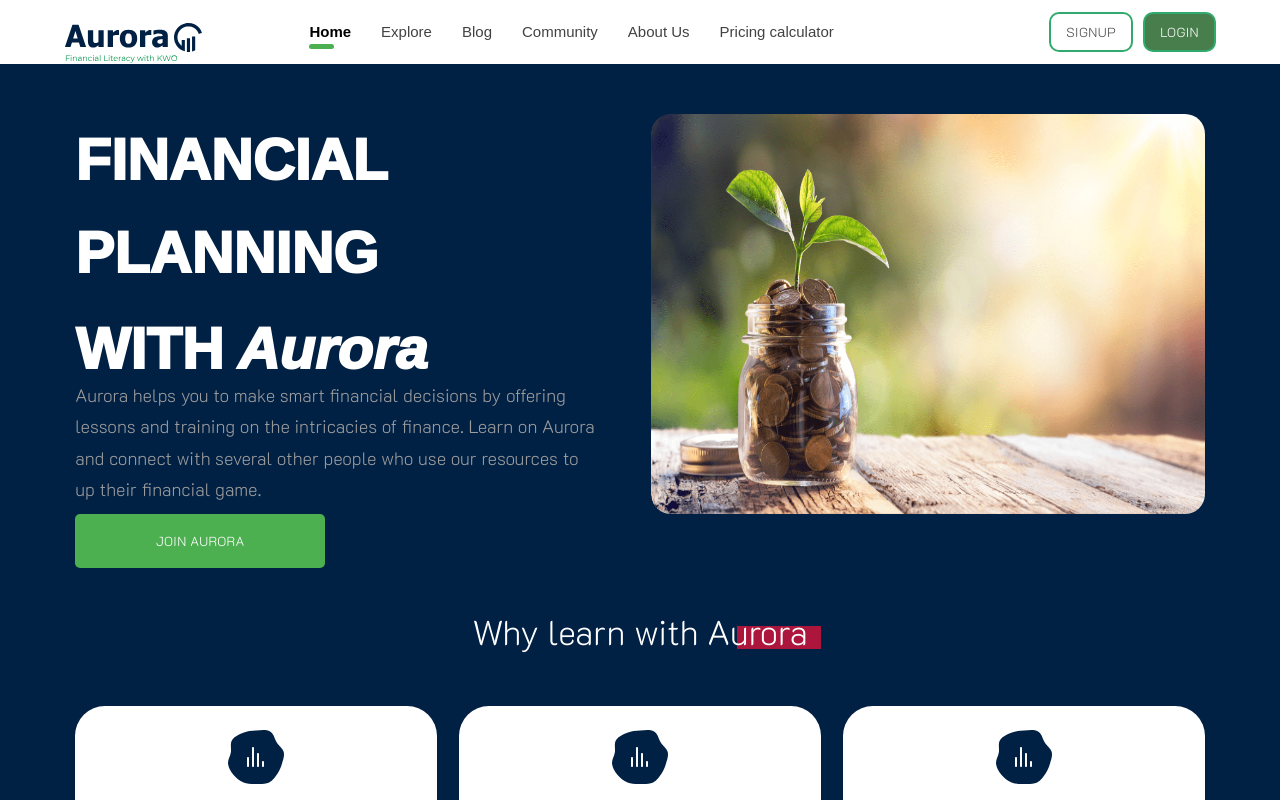
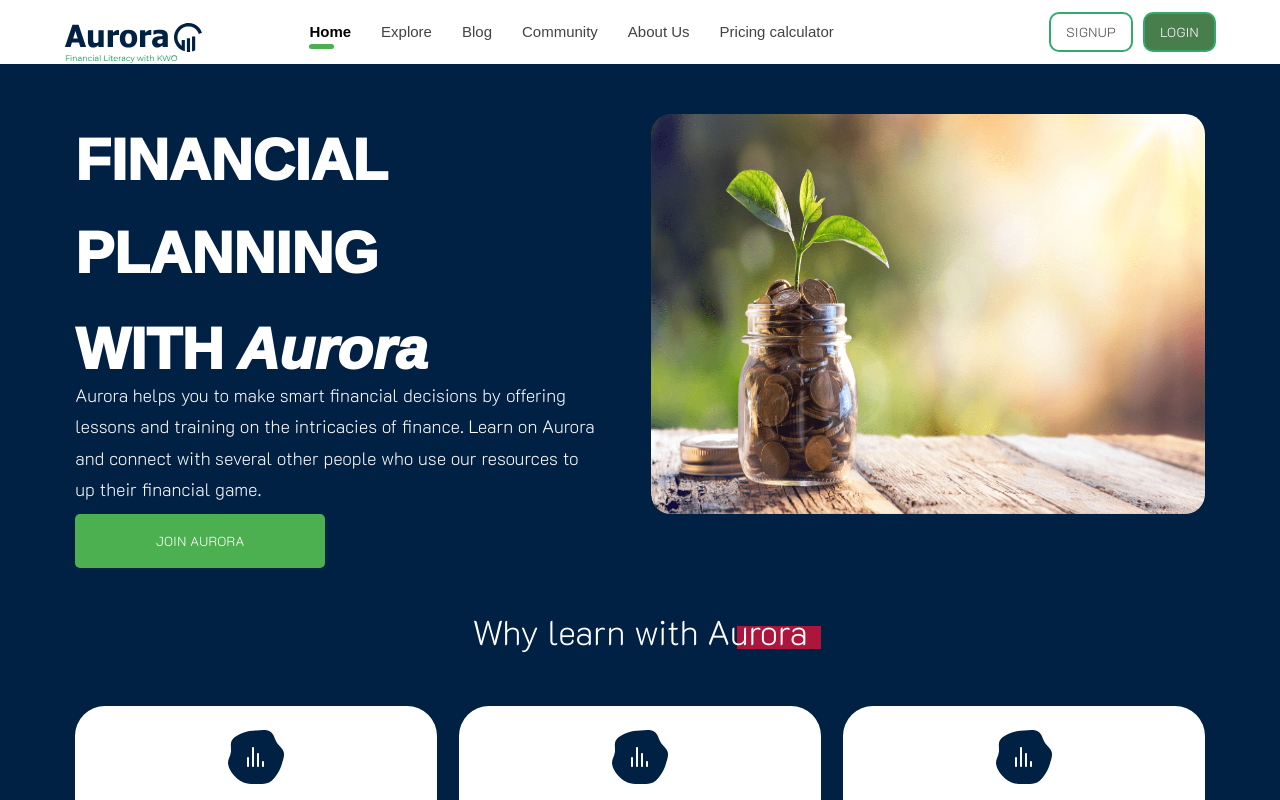
Before and after one commit to ACEKNOXX/agogo, a React (Create React App) app: page /#/ in a window 1280 px wide. Shown: the top 800 px of the page. Built offline with nearby package versions, Linux system fonts and the light colour scheme; no server answers; the database is empty.

Commit message:
change font contrast

```diff
--- a/src/componenets/pages/includes/components/IndexBanner.js
+++ b/src/componenets/pages/includes/components/IndexBanner.js
@@ -18,7 +18,7 @@ export default function IndexBanner() {
                                             <i> Aurora</i>
                                         </span>
                                     </div>
-                                    <article className="grey-text index-banner-header-article">
+                                    <article className="grey-text text-lighten-5 index-banner-header-article">
                                         Aurora helps you to make smart financial decisions by offering lessons and training on the intricacies of finance. Learn on Aurora and connect with several other people who use our resources to up their financial game.
                                     </article>
                                     <br/>
```
Also changed, not shown: 1 other file (tests, documents, lock files or other folders).
